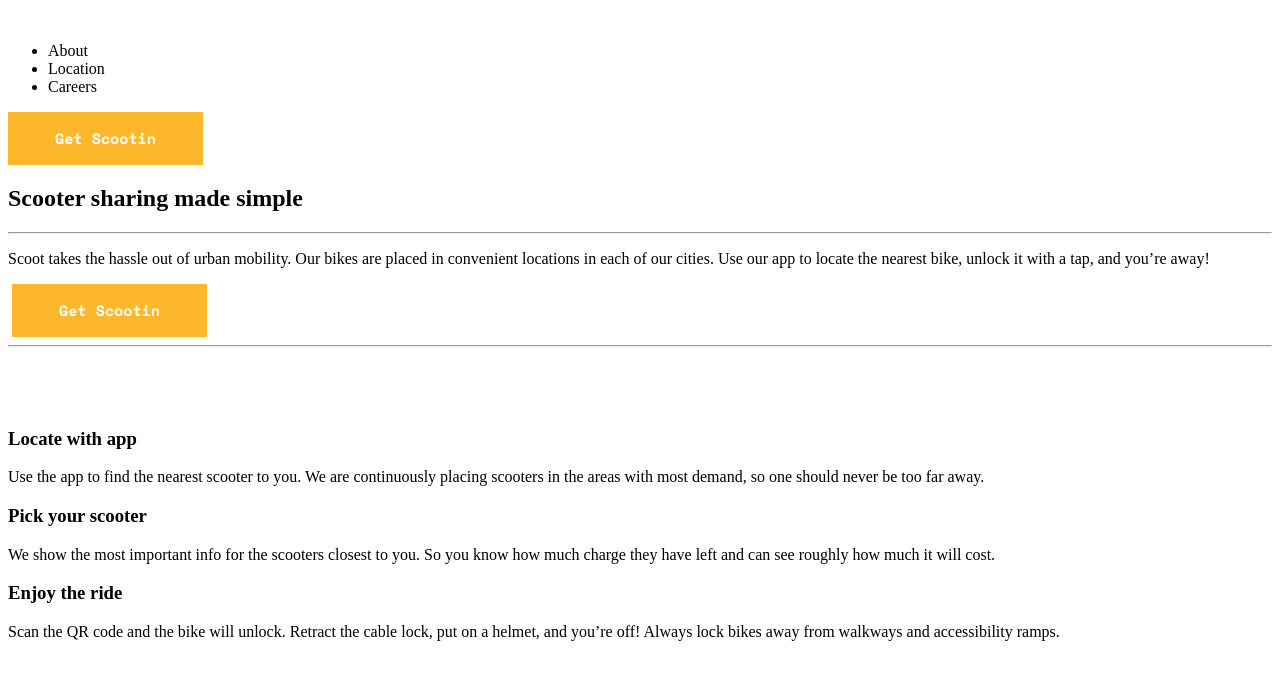
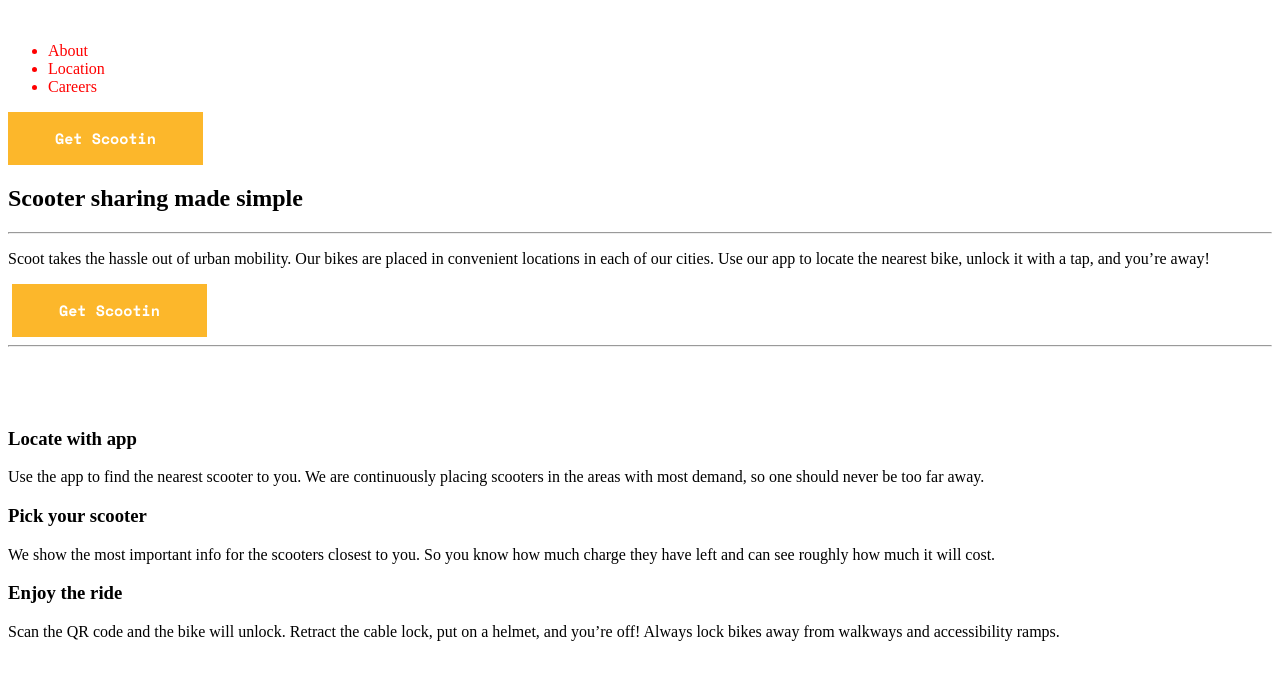
Before and after one commit to pehnny/scoot, a plain HTML site: page index.html in a window 1280 px wide. Drawn offline with nearby package versions, Linux system fonts and the light colour scheme.

Commit message:
sass module example

```diff
--- a/style.scss
+++ b/style.scss
@@ -1,3 +1,5 @@
+@use "style/test";
+
 @import url('https://fonts.googleapis.com/css2?family=Space+Mono:wght@400;700&display=swap');
 @import url('https://fonts.googleapis.com/css2?family=Lexend+Deca:wght@400;700&display=swap');
 
--- /dev/null
+++ b/style/test.scss
@@ -0,0 +1,3 @@
+li {
+    color: red;
+}
```
Also changed, not shown: style.css, 1 other file.
